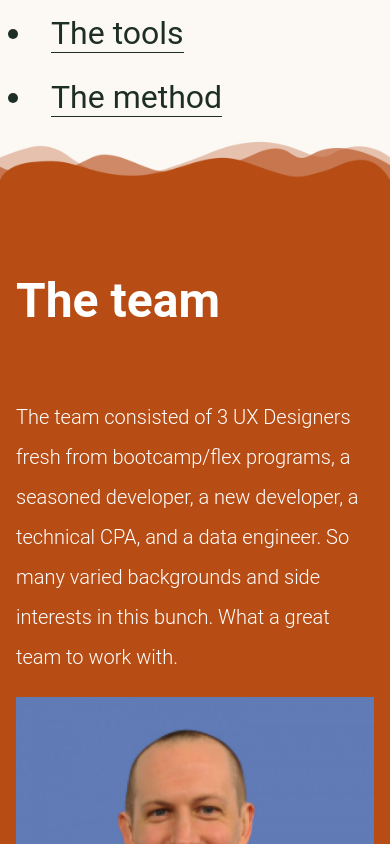
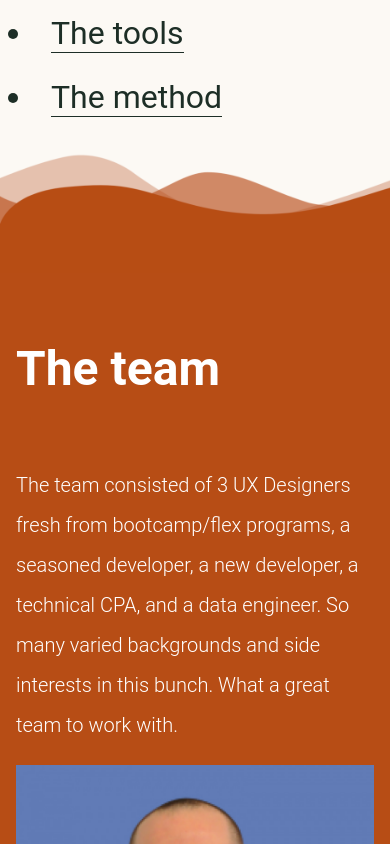
Before and after one commit to CodeForPhilly/pa-wildflower-selector, a Vue app in the folder ui/: page /people-page in a window 390 px wide. Shown: the part 1060-1904 px from the top of the page. Built offline with nearby package versions, Linux system fonts and the light colour scheme; a web font is replaced by a local one.

Commit message:
responsive wave styles

```diff
--- a/ui/src/components/HowToUsePage.vue
+++ b/ui/src/components/HowToUsePage.vue
@@ -12,7 +12,9 @@
       <li><a href="#the-terms">The terms</a></li>
     </menu>
     <div class="tone light">
-      <img src="/assets/images/wave-top-light.png" class="wave" />
+      <div class="carrier-wave">
+        <img src="/assets/images/wave-top-light.png" class="wave" />
+      </div>
       <article>
         <div class="facing">
           <h3 id="the-purpose">The purpose</h3>
@@ -201,7 +203,9 @@
           </li>
         </ul>
       </article>
-      <img src="/assets/images/wave-bottom-light.png" class="wave" />
+      <div class="carrier-wave">
+        <img src="/assets/images/wave-bottom-light.png" class="wave" />
+      </div>
     </div>
     <article>
       <h3 id="the-terms">The terms</h3>
@@ -251,6 +255,11 @@
       </p>
       <p>Copyright 2021 ChooseNativePlants.com</p>
     </article>
+    <div class="tone">
+      <div class="carrier-wave">
+        <img src="/assets/images/wave-top-light.png" class="wave" />
+      </div>
+    </div>
   </Page>
 </template>
 
--- a/ui/src/components/Page.vue
+++ b/ui/src/components/Page.vue
@@ -98,11 +98,18 @@ export default {
     max-width: 1024px;
     padding: 0 16px;
   }
-  .tone > .wave {
-    object-fit: cover;
-    display: block;
+  .tone > .carrier-wave {
+    display: flex;
+    width: 100%;
+    overflow: hidden;
     padding: 0;
+    margin: 0;
+    border: 0;
     max-width: 100%;
-    width: 100%;
+  }
+  @media screen and (max-width: 799px) {
+    .tone > .carrier-wave .wave {
+      width: 200%;
+    }
   }
 </style>
--- a/ui/src/components/PeoplePage.vue
+++ b/ui/src/components/PeoplePage.vue
@@ -24,7 +24,9 @@
       <li><a href="#the-method">The method</a></li>
     </menu>
     <div class="tone">
-      <img src="/assets/images/wave-top-dark.png" class="wave" />
+      <div class="carrier-wave">
+        <img src="/assets/images/wave-top-dark.png" class="wave" />
+      </div>
       <article>
         <div class="facing">
           <h3 id="the-team">The team</h3>
@@ -135,7 +137,9 @@
           <li>MongoDB</li>
         </ul>
       </article>
-      <img src="/assets/images/wave-bottom-dark.png" class="wave" />
+      <div class="carrier-wave">
+        <img src="/assets/images/wave-bottom-dark.png" class="wave" />
+      </div>
     </div>
     <article>
       <div class="facing">
@@ -173,7 +177,9 @@
       </div>
     </article>
     <div class="tone">
-      <img src="/assets/images/wave-top-dark.png" class="wave" />
+      <div class="carrier-wave">
+        <img src="/assets/images/wave-top-dark.png" class="wave" />
+      </div>
     </div>
   </Page>
 </template>
```
